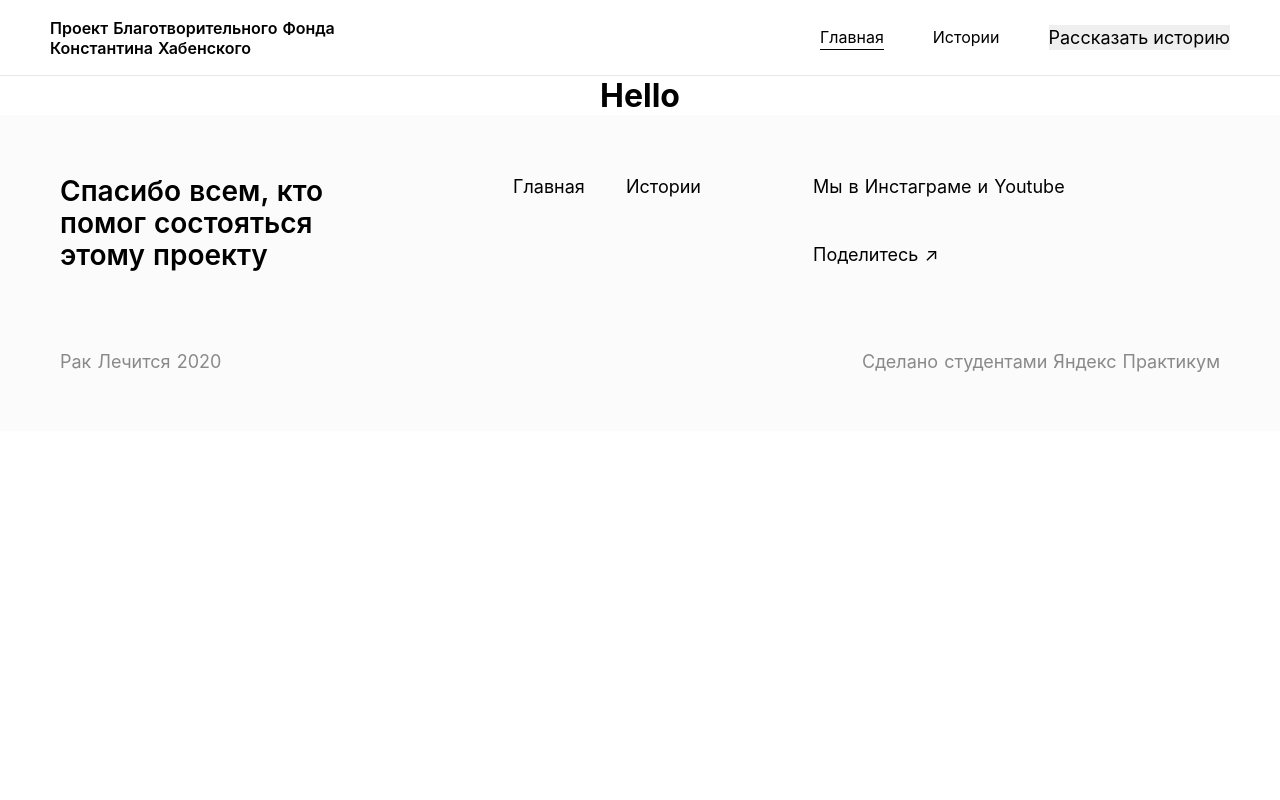
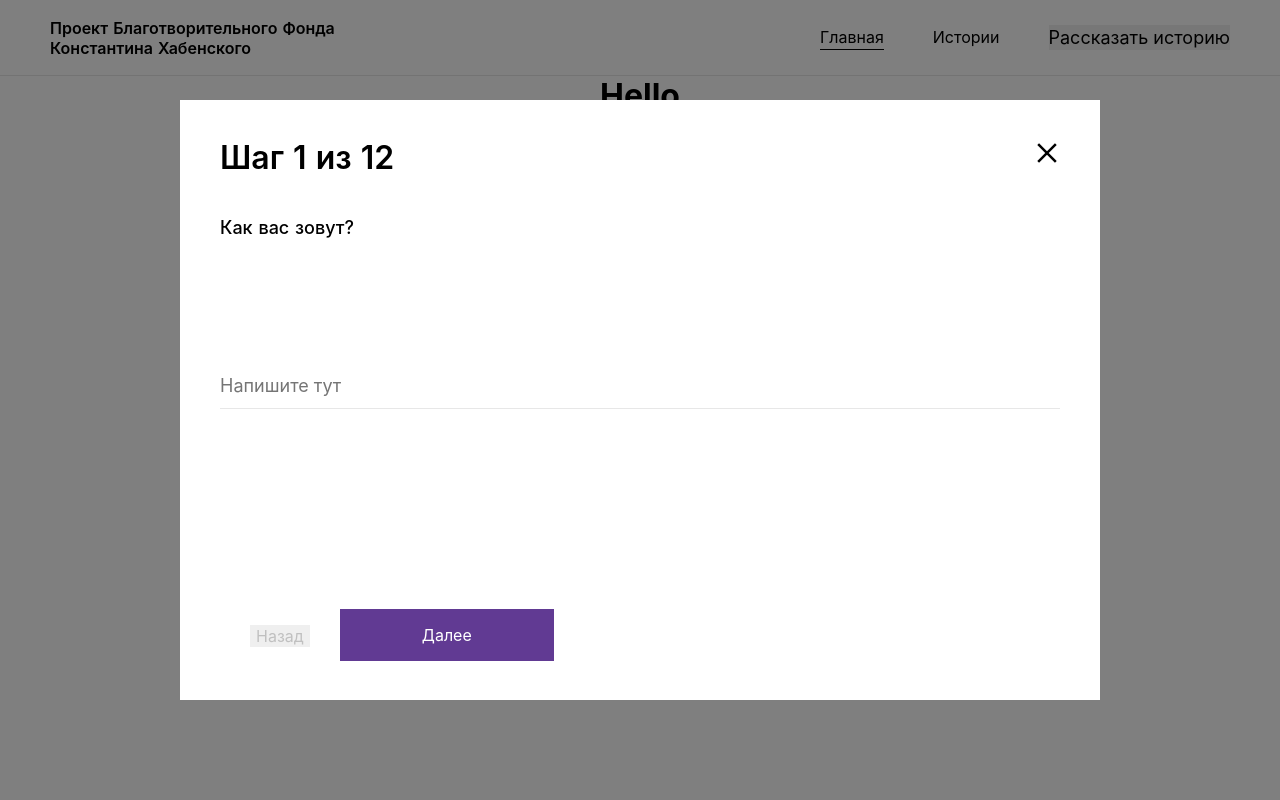
Before and after one commit to Raklechitca-Team/raklechitca, a Nuxt app: page / in a window 1280 px wide. Shown: the top 800 px of the page. Built offline with nearby package versions, Linux system fonts and the light colour scheme.

Commit message:
header and footer in layout

```diff
--- a/components/Popup.vue
+++ b/components/Popup.vue
@@ -1,30 +1,39 @@
 <template>
-  <div class="popup">
-    <img class="close" src="@/static/x.svg" @click="$emit('closeClick')" />
-    <slot>Содержимое окна</slot>
+  <div class="modal-window">
+    <overlay class="modal-window__overlay" />
+    <div class="modal-window__popup">
+      <img class="modal-window__close" src="@/static/x.svg" @click="close" />
+      <slot></slot>
+    </div>
   </div>
 </template>
 
 <script>
+import Overlay from '@/components/ui/Overlay';
 export default {
   name: 'Popup',
+  components: {
+    overlay: Overlay,
+  },
+  props: {
+    close(e) {
+      this.$store.commit('modal/close');
+    },
+  },
 };
 </script>
 
 <style scoped>
-.popup {
+.modal-window__popup {
   position: fixed;
   top: 50%;
   left: 50%;
   transform: translate(-50%, -50%);
-  width: 920px;
-  height: 600px;
-  min-height: 300px;
   padding: 40px;
   background-color: #fff;
   z-index: 2;
 }
-.close {
+.modal-window__close {
   position: absolute;
   top: 43px;
   right: 43px;
--- /dev/null
+++ b/components/Quiz.vue
@@ -0,0 +1,149 @@
+<template>
+  <form class="quiz">
+    <h3 class="quiz__title">{{ data[currentQuestion].title }}</h3>
+    <p class="quiz__question">{{ data[currentQuestion].question }}</p>
+    <quiz-input
+      class="quiz__input"
+      placeholder="Напишите тут"
+      :bottomBordered="true"
+    ></quiz-input>
+    <div class="quiz__buttons">
+      <quiz-button class="quiz__button_back" @click="prevQuestion"
+        >Назад</quiz-button
+      >
+      <quiz-button class="quiz__button_next" @click="nextQuestion"
+        >Далее</quiz-button
+      >
+    </div>
+  </form>
+</template>
+
+<script>
+import QuizInput from '@/components/ui/QuizInput';
+import QuizButton from '@/components/ui/QuizButton';
+export default {
+  name: 'Quiz',
+  components: {
+    'quiz-input': QuizInput,
+    'quiz-button': QuizButton,
+  },
+  props: {
+    title: {
+      required: true,
+      default: 'Шаг 0 из 12',
+      type: String,
+    },
+    question: {
+      required: true,
+      type: String,
+    },
+    nextQuestion: Function,
+    prevQuestion: Function,
+  },
+  data() {
+    return {
+      currentQuestion: 1,
+      data: {
+        1: {
+          title: 'Шаг 1 из 12',
+          question: 'Как вас зовут?',
+        },
+        2: {
+          title: 'Шаг 2 из 12',
+          question:
+            'Было ли у вас онкологическое заболевание? Если да – расскажите, пожалуйста, кратко, какой диагноз и текущий статус. Если нет — приглашаем Вас поделиться своей историей неизлечимых привычек в Инстаграм с хештегами #раклечится и #этонелечится.',
+        },
+        3: {
+          title: 'Шаг 3 из 12',
+          question:
+            'Какие занятия приносят Вам наибольшее удовольствие? Расскажите о ваших неизлечимых привычках, чего Вы боитесь или без чего не можете жить.',
+        },
+      },
+    };
+  },
+  methods: {
+    nextQuestion() {
+      this.currentQuestion = this.currentQuestion + 1;
+    },
+    prevQuestion() {
+      this.currentQuestion = this.currentQuestion - 1;
+    },
+  },
+};
+</script>
+
+<style scoped>
+.quiz {
+  width: 840px;
+  height: 520px;
+}
+
+.quiz__title {
+  font-family: 'Inter', 'Arial', sans-serif;
+  font-style: normal;
+  font-weight: 600;
+  font-size: 32px;
+  line-height: 36px;
+  display: flex;
+  color: #000000;
+}
+
+.quiz__question {
+  font-family: 'Inter', 'Arial', sans-serif;
+  font-style: normal;
+  font-weight: 500;
+  font-size: 18px;
+  line-height: 24px;
+  display: flex;
+  color: #000000;
+  margin: 40px 0 0;
+}
+
+.quiz__input {
+  width: 100%;
+  margin: 134px 0 0;
+  padding: 0 0 10px;
+  border: 0;
+  font-family: 'Inter', 'Arial', sans-serif;
+  font-style: normal;
+  font-weight: normal;
+  font-size: 18px;
+  line-height: 24px;
+  color: #666666;
+  border-bottom: 1px solid #e7e7e7;
+}
+
+.quiz__input:focus {
+  outline: none !important;
+}
+
+.quiz__buttons {
+  display: flex;
+  align-self: flex-start;
+  margin: 200px 0 0;
+  width: 334px;
+}
+
+.quiz /deep/ .quiz__button_back {
+  margin: 16px 30px;
+  color: #c0c0c0;
+}
+
+.quiz /deep/ .quiz__button_back:focus {
+  outline: none !important;
+}
+
+.quiz /deep/ .quiz__button_next {
+  width: 226px;
+  height: 52px;
+  background-color: #613a93;
+  color: #fff;
+  display: flex;
+  justify-content: center;
+  align-items: center;
+}
+
+.quiz /deep/ .quiz__button_next:focus {
+  outline: none !important;
+}
+</style>
--- a/components/ui/PopupButton.vue
+++ /dev/null
@@ -1,21 +0,0 @@
-<template>
-  <button class="button" @click="$emit('btnClick')">
-    <slot>Some Button</slot>
-  </button>
-</template>
-
-<script>
-export default {
-  name: 'Button',
-};
-</script>
-
-<style scoped>
-.button {
-  font-family: 'Inter', 'Arial', sans-serif;
-  font-size: 16px;
-  cursor: pointer;
-  border: 0;
-  margin: 0;
-}
-</style>
--- /dev/null
+++ b/components/ui/QuizButton.vue
@@ -0,0 +1,38 @@
+<template>
+  <button
+    :class="['button', className, { button__disabled: disabled }]"
+    @click="handlerClick"
+    :disabled="disabled"
+  >
+    <slot>Some Button</slot>
+  </button>
+</template>
+
+<script>
+export default {
+  name: 'QuizButton',
+  props: {
+    disabled: Boolean,
+    className: String,
+  },
+  methods: {
+    handlerClick(e) {
+      e.preventDefault();
+      if (this.disabled) {
+        return;
+      }
+      this.$emit('click');
+    },
+  },
+};
+</script>
+
+<style scoped>
+.button {
+  font-family: 'Inter', 'Arial', sans-serif;
+  font-size: 16px;
+  cursor: pointer;
+  border: 0;
+  margin: 0;
+}
+</style>
--- /dev/null
+++ b/components/ui/QuizInput.vue
@@ -0,0 +1,17 @@
+<template>
+  <input
+    class="quiz__input"
+    type="text"
+    minlength="2"
+    maxlength="20"
+    required
+  />
+</template>
+
+<script>
+export default {
+  name: 'QuizInput',
+};
+</script>
+
+<style scoped></style>
--- a/layouts/default.vue
+++ b/layouts/default.vue
@@ -1,8 +1,41 @@
 <template>
-  <div>
+  <div class="container">
+    <app-header />
     <nuxt />
+
+    <!-- popup-->
+    <popup v-if="popupShown">
+      <quiz />
+    </popup>
+
+    <app-footer />
   </div>
 </template>
+
+<script>
+import Header from '@/components/Header';
+import Footer from '@/components/Footer';
+import Popup from '@/components/Popup';
+import Quiz from '@/components/Quiz';
+export default {
+  components: {
+    'app-header': Header,
+    'app-footer': Footer,
+    popup: Popup,
+    quiz: Quiz,
+  },
+  data() {
+    return {
+      popupShown: true,
+    };
+  },
+  methods: {
+    popupHandler() {
+      this.popupShown = !this.popupShown;
+    },
+  },
+};
+</script>
 
 <style>
 html {
@@ -23,33 +56,4 @@ html {
   box-sizing: border-box;
   margin: 0;
 }
-
-.button--green {
-  display: inline-block;
-  border-radius: 4px;
-  border: 1px solid #3b8070;
-  color: #3b8070;
-  text-decoration: none;
-  padding: 10px 30px;
-}
-
-.button--green:hover {
-  color: #fff;
-  background-color: #3b8070;
-}
-
-.button--grey {
-  display: inline-block;
-  border-radius: 4px;
-  border: 1px solid #35495e;
-  color: #35495e;
-  text-decoration: none;
-  padding: 10px 30px;
-  margin-left: 15px;
-}
-
-.button--grey:hover {
-  color: #fff;
-  background-color: #35495e;
-}
 </style>
--- a/pages/about.vue
+++ b/pages/about.vue
@@ -1,20 +1,13 @@
 <template>
   <div>
-    <app-header />
     Hello about
-    <app-footer />
   </div>
 </template>
 
 <script>
-import Header from '@/components/Header';
-import Footer from '@/components/Footer';
 export default {
   name: 'about',
-  components: {
-    'app-header': Header,
-    'app-footer': Footer,
-  },
+  components: {},
 };
 </script>
 
--- a/pages/index.vue
+++ b/pages/index.vue
@@ -1,64 +1,12 @@
 <template>
   <div class="container">
-    <app-header />
     <h1>Hello</h1>
-
-    <!-- popup-->
-    <overlay v-if="popupShown">
-      <popup>
-        <form class="popup__story">
-          <slot>
-            <h3 class="popup__title">Шаг 1 из 12</h3>
-          </slot>
-          <label class="popup__label">
-            <slot>
-              <p class="popup__subtitle">Как вас зовут?</p>
-            </slot>
-            <input
-              class="popup__input"
-              type="text"
-              placeholder="Напишите тут"
-              minlength="2"
-              maxlength="20"
-              required
-            />
-          </label>
-          <div class="popup__buttons">
-            <popup-button class="popup__button popup__button_back" type="submit"
-              >Назад</popup-button
-            >
-            <popup-button class="popup__button popup__button_next"
-              >Далее</popup-button
-            >
-          </div>
-        </form>
-      </popup>
-    </overlay>
-
-    <app-footer />
   </div>
 </template>
 
 <script>
-import Header from '@/components/Header';
-import Footer from '@/components/Footer';
-import Overlay from '@/components/ui/Overlay';
-import Popup from '@/components/Popup';
-import PopupButton from '@/components/ui/PopupButton';
 export default {
   name: 'index',
-  components: {
-    'app-header': Header,
-    'app-footer': Footer,
-    overlay: Overlay,
-    popup: Popup,
-    'popup-button': PopupButton,
-  },
-  data() {
-    return {
-      popupShown: false,
-    };
-  },
 };
 </script>
 
@@ -91,62 +39,4 @@ export default {
 .links {
   padding-top: 15px;
 }
-
-.popup__title {
-  font-family: 'Inter', 'Arial', sans-serif;
-  font-style: normal;
-  font-weight: 600;
-  font-size: 32px;
-  line-height: 36px;
-  display: flex;
-  color: #000000;
-}
-
-.popup__subtitle {
-  font-family: 'Inter', 'Arial', sans-serif;
-  font-style: normal;
-  font-weight: 500;
-  font-size: 18px;
-  line-height: 24px;
-  display: flex;
-  color: #000000;
-  margin: 40px 0 0;
-}
-
-.popup__input {
-  width: 100%;
-  margin: 134px 0 0;
-  padding: 0 0 10px;
-  border: 0;
-  font-family: 'Inter', 'Arial', sans-serif;
-  font-style: normal;
-  font-weight: normal;
-  font-size: 18px;
-  line-height: 24px;
-  color: #666666;
-  border-bottom: 1px solid #e7e7e7;
-}
-
-.popup__input:focus {
-  outline: none !important;
-}
-
-.popup__buttons {
-  display: flex;
-  align-self: flex-start;
-  margin: 200px 0 0;
-  width: 334px;
-}
-
-.container /deep/ .popup__button_back {
-  margin: 16px 30px;
-  color: #c0c0c0;
-}
-
-.container /deep/ .popup__button_next {
-  width: 226px;
-  height: 52px;
-  background-color: #613a93;
-  color: #fff;
-}
 </style>
--- a/pages/stories/_id.vue
+++ b/pages/stories/_id.vue
@@ -1,20 +1,13 @@
 <template>
   <div>
-    <app-header />
     Hello
-    <app-footer />
   </div>
 </template>
 
 <script>
-import Header from '@/components/Header';
-import Footer from '@/components/Footer';
 export default {
   name: '_id',
-  components: {
-    'app-header': Header,
-    'app-footer': Footer,
-  },
+  components: {},
 };
 </script>
 
--- a/pages/stories/index.vue
+++ b/pages/stories/index.vue
@@ -7,14 +7,9 @@
 </template>
 
 <script>
-import Header from '@/components/Header';
-import Footer from '@/components/Footer';
 export default {
   name: 'stories',
-  components: {
-    'app-header': Header,
-    'app-footer': Footer,
-  },
+  components: {},
 };
 </script>
 
```
